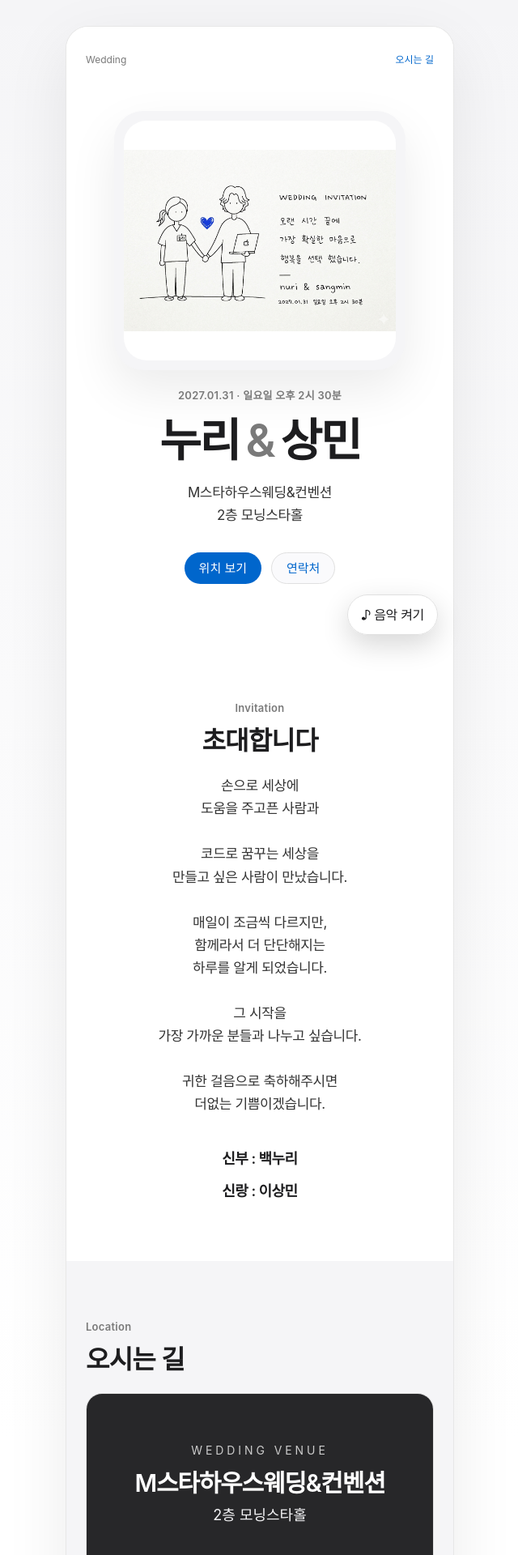
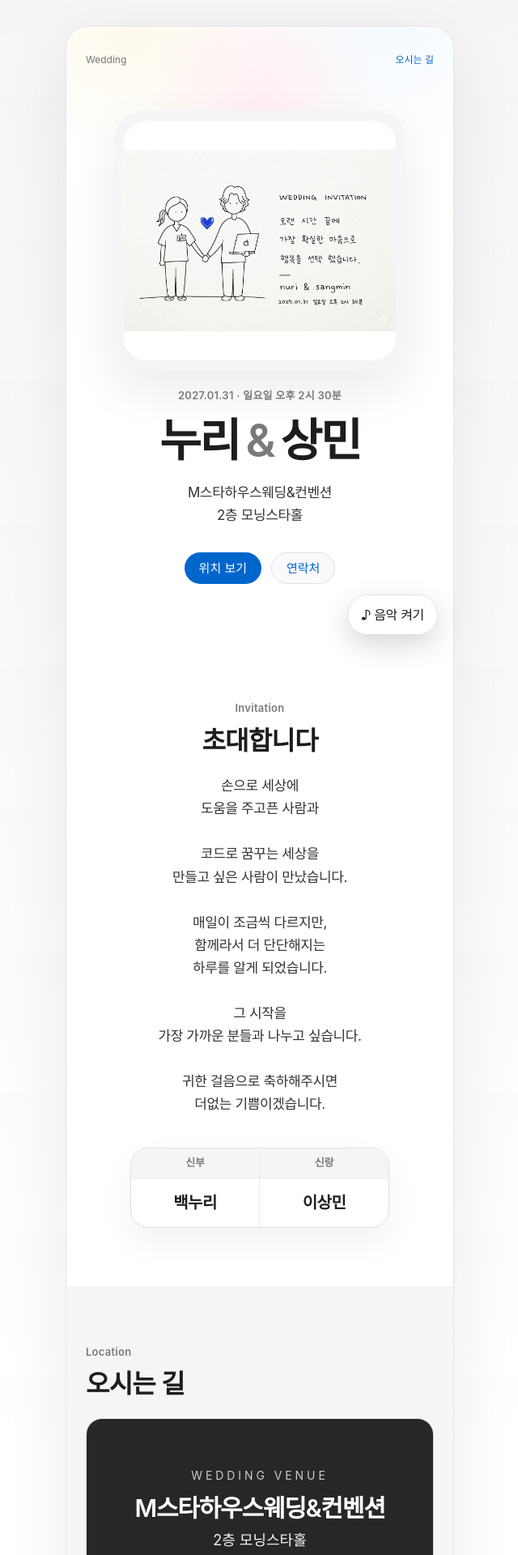
Before and after one commit to IMWoo94/wedding-invitation, a React (Vite) app: page / in a window 1280 px wide. Shown: the top 1920 px of the page at 81% size, without its empty margins (319-959 px from the left). Built offline with nearby package versions, Linux system fonts and the light colour scheme.

Commit message:
feat: add wedding entrance effects and couple card

```diff
--- a/src/components/HeroSection.tsx
+++ b/src/components/HeroSection.tsx
@@ -5,13 +5,14 @@ const heroImageSrc = `${import.meta.env.BASE_URL}wedding_og.png`
 
 export function HeroSection() {
   return (
-    <header className="relative flex min-h-[760px] flex-col justify-between overflow-hidden bg-white px-6 py-8 text-center">
-      <nav className="flex items-center justify-between text-[12px] text-[#7a7a7a]" aria-label="Invitation navigation">
+    <header className="wedding-entrance relative flex min-h-[760px] flex-col justify-between overflow-hidden bg-white px-6 py-8 text-center">
+      <div className="wedding-petals" aria-hidden="true" />
+      <nav className="relative z-10 flex items-center justify-between text-[12px] text-[#7a7a7a]" aria-label="Invitation navigation">
         <span>Wedding</span>
         <a className="text-[#0066cc] no-underline" href="#location">오시는 길</a>
       </nav>
 
-      <div className="mx-auto mt-8 flex h-80 w-full max-w-[360px] items-center justify-center overflow-hidden rounded-[36px] bg-[#f5f5f7] p-3 shadow-[0_24px_60px_rgba(0,0,0,0.08)]">
+      <div className="hero-illustration mx-auto mt-8 flex h-80 w-full max-w-[360px] items-center justify-center overflow-hidden rounded-[36px] bg-[#f5f5f7] p-3 shadow-[0_24px_60px_rgba(0,0,0,0.08)]">
         <div className="flex h-full w-full items-center justify-center overflow-hidden rounded-[28px] bg-white">
           <img
             alt="신랑 신부 웨딩 일러스트"
@@ -21,7 +22,7 @@ export function HeroSection() {
         </div>
       </div>
 
-      <div className="mx-auto max-w-[360px] pb-10">
+      <div className="hero-copy mx-auto max-w-[360px] pb-10">
         <p className="apple-eyebrow mb-4">{invitation.event.dateText} · {invitation.event.timeText}</p>
         <h1 className="apple-title mb-5">
           {invitation.couple.bride.name}
--- a/src/components/MessageSection.tsx
+++ b/src/components/MessageSection.tsx
@@ -7,13 +7,15 @@ export function MessageSection() {
       <p className="apple-body mx-auto max-w-[300px] whitespace-pre-line leading-[1.9] tracking-[-0.03em]">
         {invitation.message.body}
       </p>
-      <div className="mt-10 grid gap-3 text-center">
-        <p className="text-lg font-semibold tracking-[-0.03em] text-[#1d1d1f]">
-          신부 : {invitation.couple.bride.fullName}
-        </p>
-        <p className="text-lg font-semibold tracking-[-0.03em] text-[#1d1d1f]">
-          신랑 : {invitation.couple.groom.fullName}
-        </p>
+      <div className="mx-auto mt-10 grid max-w-[320px] grid-cols-2 overflow-hidden rounded-[22px] border border-[#e0e0e0] bg-white shadow-[0_18px_44px_rgba(0,0,0,0.05)]">
+        <div className="border-r border-[#e8e8ed]">
+          <p className="border-b border-[#e8e8ed] bg-[#f5f5f7] px-3 py-2 text-[13px] font-semibold tracking-[-0.02em] text-[#7a7a7a]">신부</p>
+          <p className="px-3 py-4 text-xl font-semibold tracking-[-0.03em] text-[#1d1d1f]">{invitation.couple.bride.fullName}</p>
+        </div>
+        <div>
+          <p className="border-b border-[#e8e8ed] bg-[#f5f5f7] px-3 py-2 text-[13px] font-semibold tracking-[-0.02em] text-[#7a7a7a]">신랑</p>
+          <p className="px-3 py-4 text-xl font-semibold tracking-[-0.03em] text-[#1d1d1f]">{invitation.couple.groom.fullName}</p>
+        </div>
       </div>
     </Section>
   )
--- a/src/styles/apple-theme.css
+++ b/src/styles/apple-theme.css
@@ -113,3 +113,96 @@
   border-radius: 20px;
   background: rgba(255, 255, 255, 0.86);
 }
+
+.wedding-entrance::before {
+  content: '';
+  position: absolute;
+  inset: -18% -26% auto;
+  height: 430px;
+  pointer-events: none;
+  background:
+    radial-gradient(circle at 50% 52%, rgba(255, 230, 235, 0.68), transparent 34%),
+    radial-gradient(circle at 28% 30%, rgba(255, 245, 220, 0.58), transparent 28%),
+    radial-gradient(circle at 72% 28%, rgba(238, 246, 255, 0.64), transparent 30%);
+  filter: blur(2px);
+  opacity: 0;
+  animation: wedding-glow-in 1200ms ease-out 120ms forwards;
+}
+
+.wedding-petals {
+  position: absolute;
+  inset: 0;
+  pointer-events: none;
+  opacity: 0;
+  background-image:
+    radial-gradient(ellipse at center, rgba(255, 182, 193, 0.72) 0 34%, transparent 36%),
+    radial-gradient(ellipse at center, rgba(255, 214, 224, 0.62) 0 34%, transparent 36%),
+    radial-gradient(ellipse at center, rgba(255, 239, 214, 0.70) 0 34%, transparent 36%);
+  background-size: 14px 9px, 10px 7px, 12px 8px;
+  background-position: 14% -8%, 74% -10%, 47% -14%;
+  background-repeat: no-repeat;
+  animation: petals-fall 5200ms ease-in-out 450ms forwards;
+}
+
+.hero-illustration {
+  position: relative;
+  z-index: 1;
+  opacity: 0;
+  transform: translateY(18px) scale(0.985);
+  animation: hero-rise 900ms cubic-bezier(0.16, 1, 0.3, 1) 220ms forwards;
+}
+
+.hero-copy {
+  position: relative;
+  z-index: 1;
+  opacity: 0;
+  transform: translateY(16px);
+  animation: hero-rise 840ms cubic-bezier(0.16, 1, 0.3, 1) 520ms forwards;
+}
+
+@keyframes wedding-glow-in {
+  from {
+    opacity: 0;
+    transform: scale(0.96);
+  }
+  to {
+    opacity: 1;
+    transform: scale(1);
+  }
+}
+
+@keyframes hero-rise {
+  to {
+    opacity: 1;
+    transform: translateY(0) scale(1);
+  }
+}
+
+@keyframes petals-fall {
+  0% {
+    opacity: 0;
+    background-position: 14% -8%, 74% -10%, 47% -14%;
+  }
+  14% {
+    opacity: 1;
+  }
+  100% {
+    opacity: 0;
+    background-position: 22% 62%, 66% 70%, 54% 76%;
+  }
+}
+
+@media (prefers-reduced-motion: reduce) {
+  .wedding-entrance::before,
+  .wedding-petals,
+  .hero-illustration,
+  .hero-copy {
+    animation: none;
+    opacity: 1;
+    transform: none;
+  }
+
+  .wedding-petals {
+    display: none;
+  }
+}
```
